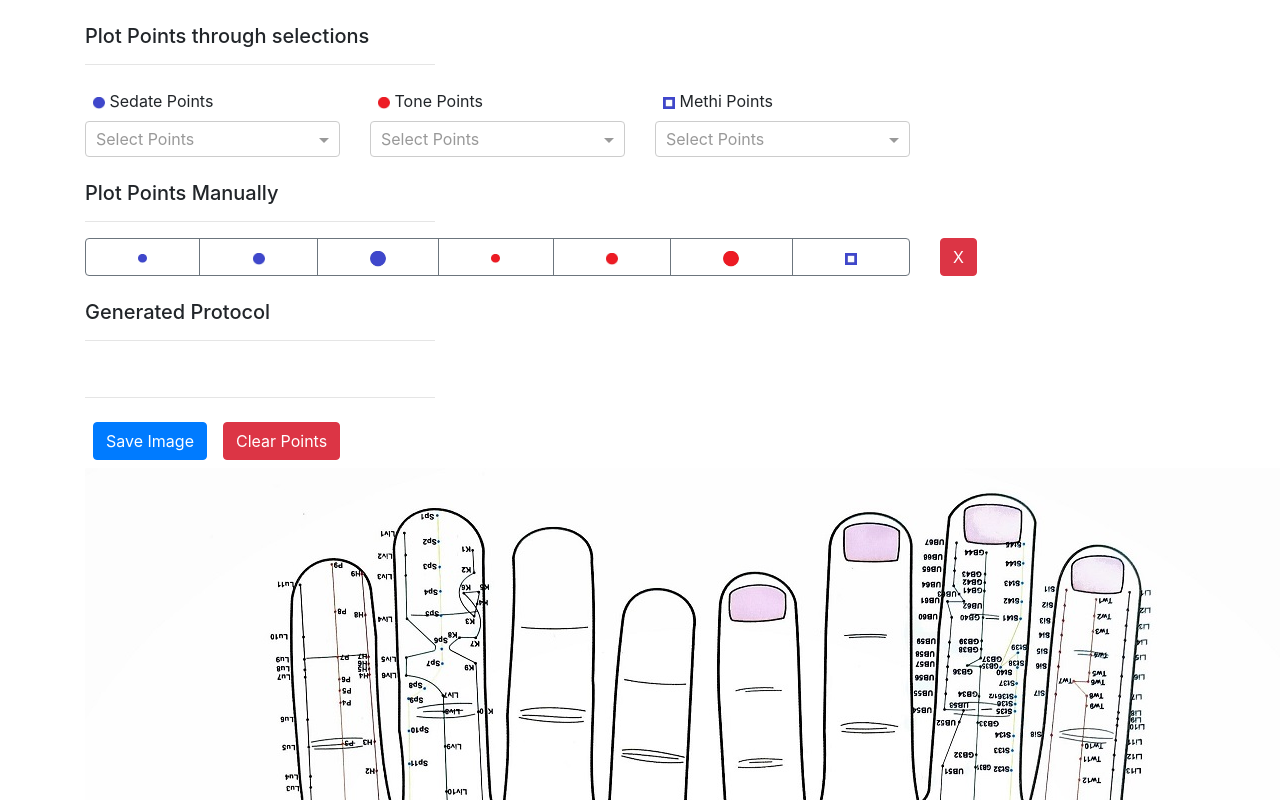
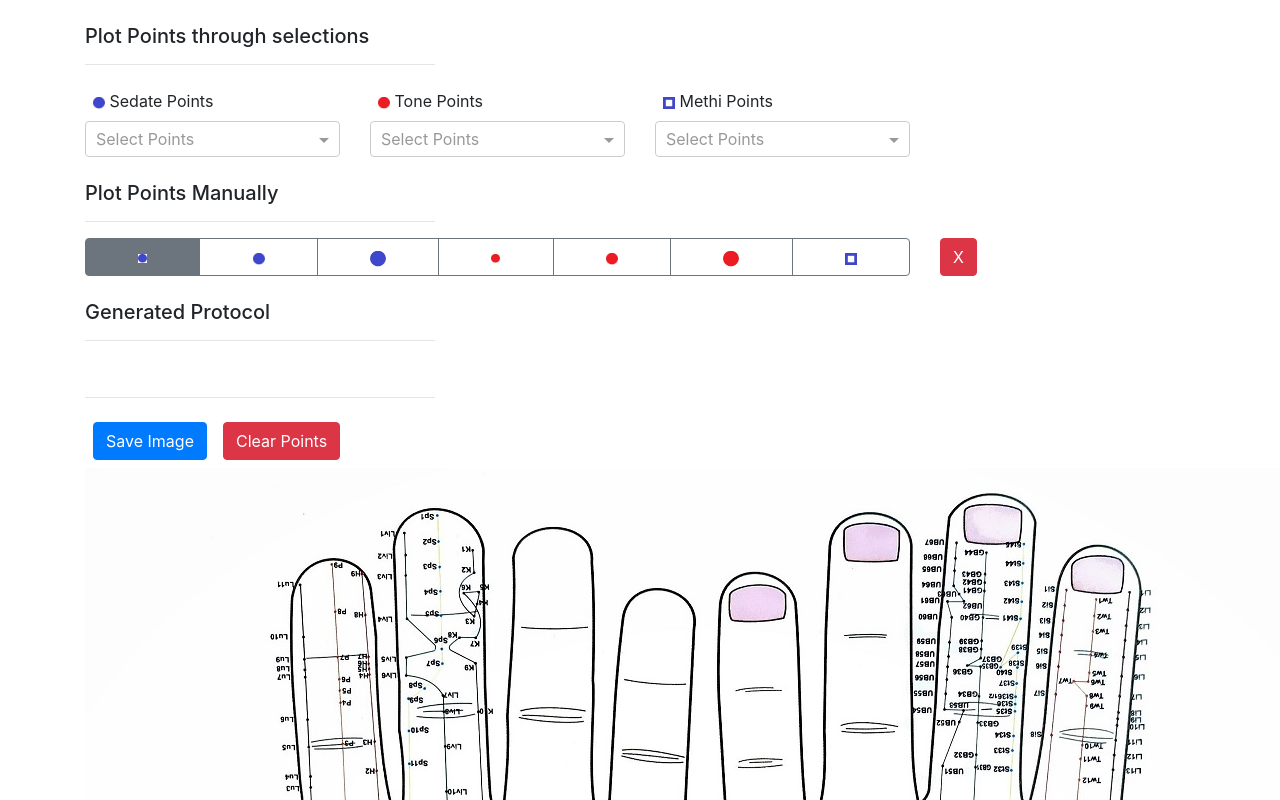
Before and after one commit to apoorvahiremath/PlotSujok, an Angular app: page / in a window 1280 px wide. Both pictures are taken after a click on the label 142 px from the left and 257 px from the top of the page. Shown: the top 800 px of the page. Built offline with nearby package versions, Linux system fonts and the light colour scheme.

Commit message:
Added Manual ploting component

```diff
--- a/src/app/byol-chart/byol-chart.component.html
+++ b/src/app/byol-chart/byol-chart.component.html
@@ -1,65 +1,8 @@
-<div class="row mt-4">
-    <div class="col-sm-4">
-        <h5>Plot Points through selections</h5>
-        <hr>
-    </div>
-</div>
+
 <meredian-select (pointAdded)="selectPoint($event)" (pointRemoved)="removePoint($event)"></meredian-select>
 
+<manual-ploting (setPointerStyle)="setPointer($event)" (clearPointerStyle)="clearPointer()"></manual-ploting>
 
-<div class="row mt-4">
-    <div class="col-sm-4">
-        <h5>Plot Points Manually</h5>
-        <hr>
-    </div>
-</div>
-
-<div class="row">
-    <div class="col-sm-9">
-        <div class="btn-group btn-group-toggle btn-block" data-toggle="buttons">
-            <label class="btn  btn-outline-secondary" (click)="setPointer('S', Sizes.VERYSMALL)"
-                [ngClass]="selectedPointer=== 'S' && pointerSize === 'SMALL'? 'active':''">
-                <input type="radio" name="options" id="option1" autocomplete="off"> <img [src]="'/assets/images/S.jpg'"
-                    width="9px" height="9px">
-            </label>
-            <label class="btn  btn-outline-secondary" (click)="setPointer('S', Sizes.SMALL)"
-                [ngClass]="selectedPointer=== 'S' && pointerSize === 'MEDIUM'? 'active':''">
-                <input type="radio" name="options" id="option2" autocomplete="off"> <img [src]="'/assets/images/S.jpg'"
-                    width="12px" height="12px">
-            </label>
-            <label class="btn  btn-outline-secondary" (click)="setPointer('S', Sizes.MEDIUM)"
-                [ngClass]="selectedPointer=== 'S' && pointerSize === 'LARGE'? 'active':''">
-                <input type="radio" name="options" id="option3" autocomplete="off"> <img [src]="'/assets/images/S.jpg'"
-                    width="16px" height="16px">
-            </label>
-
-            <label class="btn  btn-outline-secondary" (click)="setPointer('T', Sizes.VERYSMALL)"
-                [ngClass]="selectedPointer=== 'T' && pointerSize === 'SMALL'? 'active':''">
-                <input type="radio" name="options" id="option1" autocomplete="off"> <img [src]="'/assets/images/T.jpg'"
-                    width="9px" height="9px">
-            </label>
-            <label class="btn  btn-outline-secondary" (click)="setPointer('T', Sizes.SMALL)"
-                [ngClass]="selectedPointer=== 'T' && pointerSize === 'MEDIUM'? 'active':''">
-                <input type="radio" name="options" id="option2" autocomplete="off"> <img [src]="'/assets/images/T.jpg'"
-                    width="12px" height="12px">
-            </label>
-            <label class="btn  btn-outline-secondary" (click)="setPointer('T', Sizes.MEDIUM)"
-                [ngClass]="selectedPointer=== 'T' && pointerSize === 'LARGE'? 'active':''">
-                <input type="radio" name="options" id="option3" autocomplete="off"> <img [src]="'/assets/images/T.jpg'"
-                    width="16px" height="16px">
-            </label>
-            <label class="btn  btn-outline-secondary" (click)="setPointer('M', Sizes.SMALL)"
-                [ngClass]="selectedPointer=== 'M' && pointerSize === 'LARGE'? 'active':''">
-                <input type="radio" name="options" id="option3" autocomplete="off"> <img [src]="'/assets/images/M.jpg'"
-                    width="12px" height="12px">
-            </label>
-        </div>
-    </div>
-
-    <div class="col-sm-1">
-        <button *ngIf="selectedPointer" class=" btn btn-danger" (click)="clearPointer()">X</button>
-    </div>
-</div>
 <div class="row mt-4">
     <div class="col-sm-4">
         <h5>Generated Protocol</h5>
--- a/src/app/byol-chart/byol-chart.component.ts
+++ b/src/app/byol-chart/byol-chart.component.ts
@@ -53,9 +53,11 @@ export class ByolChartComponent implements OnInit {
 
   }
 
-  setPointer(pointer, size){
-    this.selectedPointer = pointer;
-    this.pointerSize = size;
+  setPointer(event){
+    if(event){
+      this.selectedPointer = event.pointer;
+      this.pointerSize = event.size;
+    }
   }
 
   clearPointer(){
--- /dev/null
+++ b/src/app/shared/components/manual-ploting/manual-ploting.component.html
@@ -0,0 +1,53 @@
+<div class="row mt-4">
+    <div class="col-sm-4">
+        <h5>Plot Points Manually</h5>
+        <hr>
+    </div>
+</div>
+
+<div class="row">
+    <div class="col-sm-9">
+        <div class="btn-group btn-group-toggle btn-block" data-toggle="buttons">
+            <label class="btn  btn-outline-secondary" (click)="setPointer('S', Sizes.VERYSMALL)"
+                [ngClass]="selectedPointer=== 'S' && pointerSize === Sizes.VERYSMALL? 'active':''">
+                <input type="radio" name="options" id="option1" autocomplete="off"> <img [src]="'/assets/images/S.jpg'"
+                    width="9px" height="9px">
+            </label>
+            <label class="btn  btn-outline-secondary" (click)="setPointer('S', Sizes.SMALL)"
+                [ngClass]="selectedPointer=== 'S' && pointerSize ===  Sizes.SMALL? 'active':''">
+                <input type="radio" name="options" id="option2" autocomplete="off"> <img [src]="'/assets/images/S.jpg'"
+                    width="12px" height="12px">
+            </label>
+            <label class="btn  btn-outline-secondary" (click)="setPointer('S', Sizes.MEDIUM)"
+                [ngClass]="selectedPointer=== 'S' && pointerSize === Sizes.MEDIUM? 'active':''">
+                <input type="radio" name="options" id="option3" autocomplete="off"> <img [src]="'/assets/images/S.jpg'"
+                    width="16px" height="16px">
+            </label>
+
+            <label class="btn  btn-outline-secondary" (click)="setPointer('T', Sizes.VERYSMALL)"
+                [ngClass]="selectedPointer=== 'T' && pointerSize ===  Sizes.VERYSMALL ? 'active':''">
+                <input type="radio" name="options" id="option1" autocomplete="off"> <img [src]="'/assets/images/T.jpg'"
+                    width="9px" height="9px">
+            </label>
+            <label class="btn  btn-outline-secondary" (click)="setPointer('T', Sizes.SMALL)"
+                [ngClass]="selectedPointer=== 'T' && pointerSize === Sizes.SMALL ? 'active':''">
+                <input type="radio" name="options" id="option2" autocomplete="off"> <img [src]="'/assets/images/T.jpg'"
+                    width="12px" height="12px">
+            </label>
+            <label class="btn  btn-outline-secondary" (click)="setPointer('T', Sizes.MEDIUM)"
+                [ngClass]="selectedPointer=== 'T' && pointerSize === Sizes.MEDIUM ? 'active':''">
+                <input type="radio" name="options" id="option3" autocomplete="off"> <img [src]="'/assets/images/T.jpg'"
+                    width="16px" height="16px">
+            </label>
+            <label class="btn  btn-outline-secondary" (click)="setPointer('M', Sizes.SMALL)"
+                [ngClass]="selectedPointer=== 'M' && pointerSize === Sizes.SMALL? 'active':''">
+                <input type="radio" name="options" id="option3" autocomplete="off"> <img [src]="'/assets/images/M.jpg'"
+                    width="12px" height="12px">
+            </label>
+        </div>
+    </div>
+
+    <div class="col-sm-1">
+        <button *ngIf="selectedPointer" class=" btn btn-danger" (click)="clearPointer()">X</button>
+    </div>
+</div>
--- /dev/null
+++ b/src/app/shared/components/manual-ploting/manual-ploting.component.ts
@@ -0,0 +1,41 @@
+import { Component, EventEmitter, OnInit, Output } from '@angular/core';
+import { Color } from '../../enums/color.enum';
+import { Shape } from '../../enums/shape.enum';
+import { Sizes } from '../../enums/sizes.enum';
+
+@Component({
+  selector: 'manual-ploting',
+  templateUrl: './manual-ploting.component.html',
+  styleUrls: ['./manual-ploting.component.scss']
+})
+export class ManualPlotingComponent implements OnInit {
+  selectedPointer =  null;
+  pointerSize = null;
+
+  Sizes = Sizes;
+  Color = Color;
+  Shape = Shape;
+
+  @Output()
+  setPointerStyle = new EventEmitter();
+
+  @Output()
+  clearPointerStyle = new EventEmitter();
+
+  constructor() { }
+
+  ngOnInit(): void {
+  }
+
+  setPointer(pointer, size){
+    this.selectedPointer = pointer;
+    this.pointerSize = size;
+    this.setPointerStyle.emit({pointer, size});
+  }
+
+  clearPointer(){
+    this.selectedPointer = null;
+    this.pointerSize = null;
+    this.clearPointerStyle.emit();
+  }
+}
--- a/src/app/shared/components/meredian-select/meredian-select.component.html
+++ b/src/app/shared/components/meredian-select/meredian-select.component.html
@@ -1,3 +1,9 @@
+<div class="row mt-4">
+    <div class="col-sm-4">
+        <h5>Plot Points through selections</h5>
+        <hr>
+    </div>
+</div>
 <div class="row">
     <div class="col-sm-3">
         <p class="m-2"><img [src]="'/assets/images/S.jpg'" width="12px" height="12px"> Sedate Points</p>
--- a/src/app/shared/shared.module.ts
+++ b/src/app/shared/shared.module.ts
@@ -5,11 +5,12 @@ import { DownloadChartService } from './services/download-chart/download-chart.s
 import { MeredianSelectComponent } from './components/meredian-select/meredian-select.component';
 import { NgSelectModule } from '@ng-select/ng-select';
 import { FormsModule } from '@angular/forms';
+import { ManualPlotingComponent } from './components/manual-ploting/manual-ploting.component';
 
 
 
 @NgModule({
-  declarations: [MeredianSelectComponent],
+  declarations: [MeredianSelectComponent, ManualPlotingComponent],
   imports: [
     CommonModule,
     NgSelectModule,
@@ -17,6 +18,7 @@ import { FormsModule } from '@angular/forms';
   ],
   exports:[
     MeredianSelectComponent,
+    ManualPlotingComponent,
     NgSelectModule,
     FormsModule,
   ],
```
Also changed, not shown: src/app/shared/components/manual-ploting/manual-ploting.component.scss (added), 1 other file (tests, documents, lock files or other folders).
